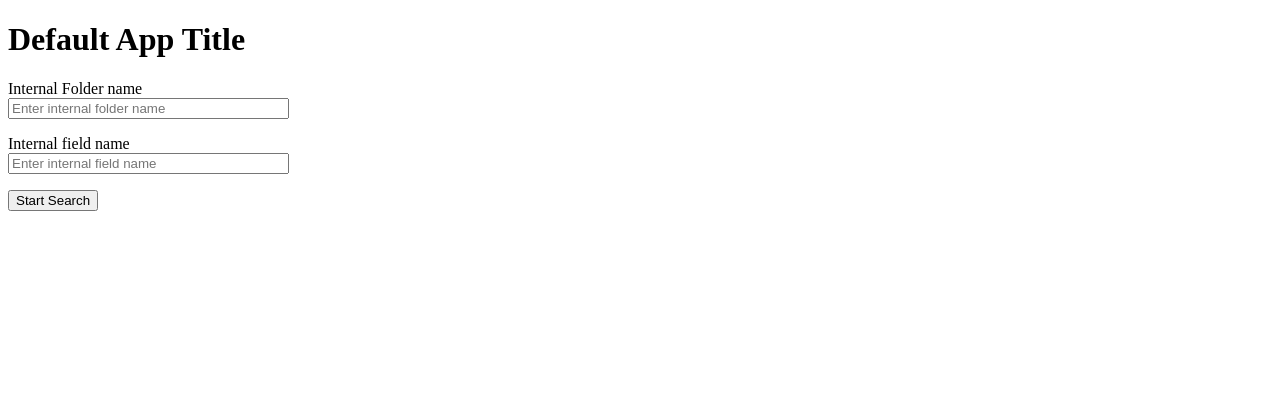
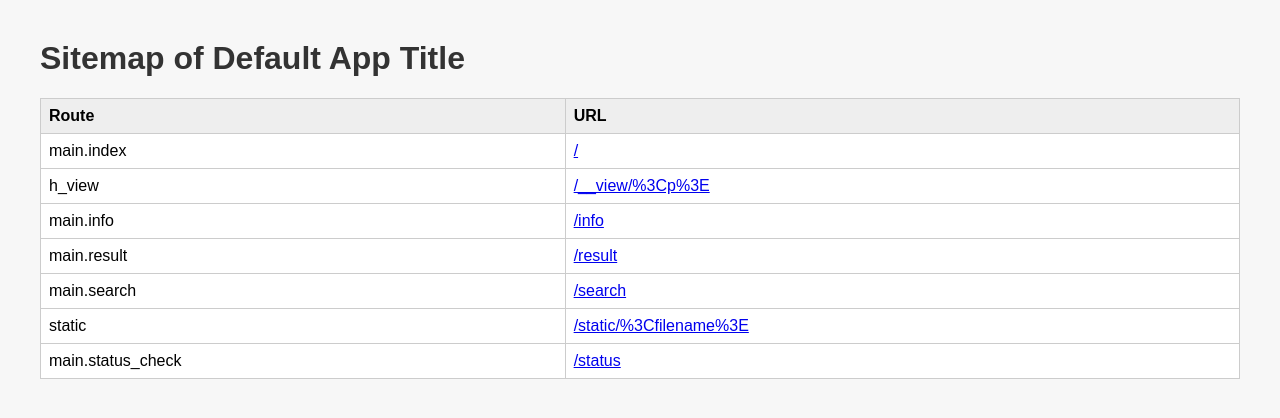
Before and after one commit to hajoho/dms_service, a Flask app: page / in a window 1280 px wide. Shown: the top 418 px of the page. Run offline with Flask 3, Linux system fonts and the light colour scheme.

Commit message:
index is now a sitemap instead of the search form

```diff
--- a/interactive_dms_service/routes.py
+++ b/interactive_dms_service/routes.py
@@ -1,7 +1,7 @@
 """Routes of flask Web App"""
 
 import logging
-from flask import Blueprint, render_template, request, redirect, url_for
+from flask import Blueprint, current_app, render_template, request, redirect, url_for
 from .forms import SearchForm
 from .config import Config
 from .dmsapi import call_info, call_search
@@ -10,24 +10,48 @@ from .dmsapi import call_info, call_search
 main = Blueprint('main', __name__)
 logger = logging.getLogger(__name__)
 
-@main.route('/', methods=['GET', 'POST'])
-def index():
-    """Main page with form."""
+@main.route('/search', methods=['GET', 'POST'])
+def search():
+    """Simple Search Form"""
 
-    form = SearchForm()
+    new_form = SearchForm()
 
-    if form.validate_on_submit():
-        result_field = form.field.data.strip()
-        result_folder = form.folder.data.strip()
+    if new_form.validate_on_submit():
+        result_field = new_form.field.data.strip()
+        result_folder = new_form.folder.data.strip()
         logger.info("Search for field %s in folder %s", result_field, result_folder)
 
         return redirect(url_for('main.result', field=result_field, folder=result_folder))
 
     # Log form validation errors if any
-    if form.errors:
-        logger.warning("Form validation errors: %s", form.errors)
+    if new_form.errors:
+        logger.warning("Form validation errors: %s", new_form.errors)
 
-    return render_template('index.html', form=form, app_title=Config.APP_TITLE)
+    return render_template('search.html', form=new_form)
+
+
+@main.route('/')
+def index():
+    """Sitemap of all defined routes"""
+    routes = []
+
+    for rule in current_app.url_map.iter_rules():
+
+        # try creating URLs - even for parameterized endpoints
+        try:
+            url = url_for(rule.endpoint, **{arg: f"<{arg}>" for arg in rule.arguments})
+        except Exception:
+            url = None
+
+        routes.append({
+            "endpoint": rule.endpoint,
+            "url": url
+        })
+
+    # sort routes - be aware of non-existing URLs
+    routes.sort(key=lambda r: r["url"] or "")
+
+    return render_template('index.html', sitemap_data=routes, app_title=Config.APP_TITLE)
 
 
 @main.route('/result')
--- a/interactive_dms_service/templates/index.html
+++ b/interactive_dms_service/templates/index.html
@@ -3,20 +3,40 @@
 <head>
     <meta charset="UTF-8">
     <title>{{ app_title }}</title>
+    <style>
+        body { font-family: Arial, sans-serif; margin: 40px; background-color: #f7f7f7; }
+        h1 { color: #333; }
+        table { width: 100%; border-collapse: collapse; background-color: #fff; }
+        th, td { border: 1px solid #ccc; padding: 8px; text-align: left; }
+        th { background-color: #eee; }
+        tr:hover { background-color: #f1f1f1; }
+        </style>
 </head>
 <body>
-    <h1>{{ app_title }}</h1>
-    <form method="POST">
-        {{ form.hidden_tag() }}
-        <p>
-            {{ form.folder.label }}<br>
-            {{ form.folder(size=32) }}
-        </p>
-        <p>
-            {{ form.field.label }}<br>
-            {{ form.field(size=32) }}
-        </p>
-        <p><input type="submit" value="Start Search"></p>
-    </form>
+    <h1>Sitemap of {{ app_title }}</h1>
+
+        <table>
+            <thead>
+                <tr>
+                    <th>Route</th>
+                    <th>URL</th>
+                </tr>
+            </thead>
+            <tbody>
+                {% for route in sitemap_data %}
+                <tr>
+                    <td>{{ route.endpoint }}</td>
+                    <td>
+                        {% if route.url %}
+                            <a href="{{ route.url }}">{{ route.url }}</a>
+                        {% else %}
+                            Needs Parameters
+                        {% endif %}
+                    </td>
+                </tr>
+                {% endfor %}
+            </tbody>
+        </table>
+
 </body>
 </html>
```
Also changed, not shown: interactive_dms_service/templates/search.html (added, +22 -0 lines).
